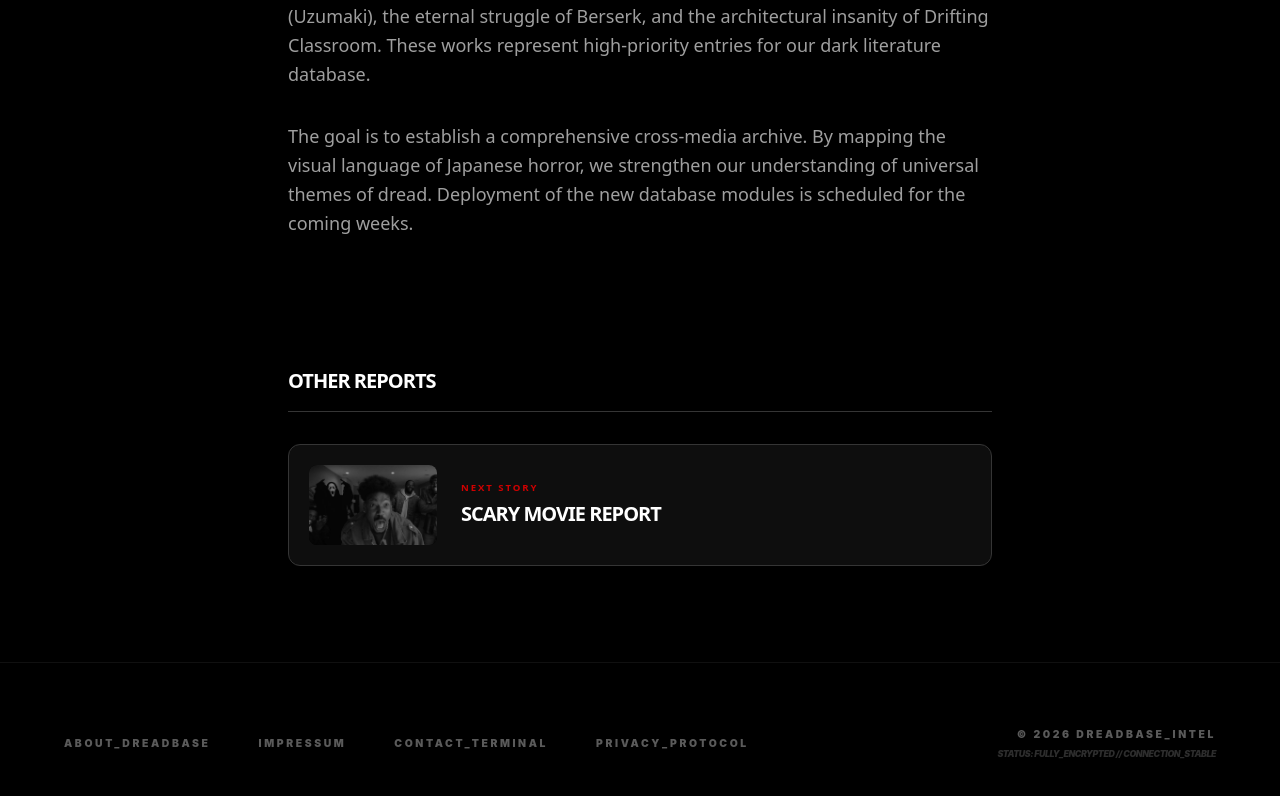
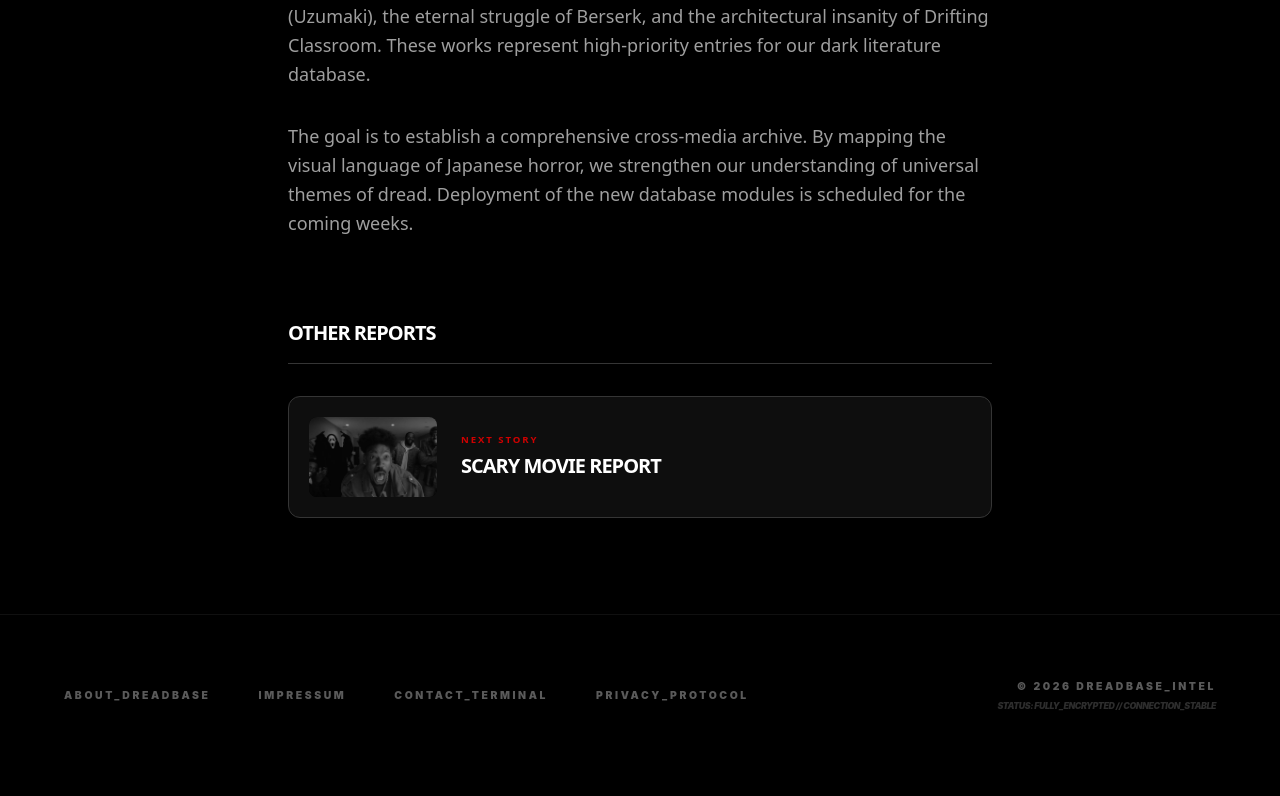
Before and after one commit to 84cdx/dreadbase, a Next.js app: page /news/manga-expansion in a window 1280 px wide. Shown: the part 905-1701 px from the top of the page. Built offline with nearby package versions, Linux system fonts and the light colour scheme; no server answers.

Commit message:
Reduce news page padding

```diff
--- a/src/app/news/[slug]/page.tsx
+++ b/src/app/news/[slug]/page.tsx
@@ -130,7 +130,7 @@ export default async function NewsArticlePage({ params }: { params: Promise<{ sl
           )}
 
           {/* Recommended Section */}
-          <section className="pt-20 space-y-8">
+          <section className="pt-8 space-y-8">
             <div className="flex items-center justify-between border-b border-secondary pb-4">
               <h2 className="text-xl font-black text-white uppercase tracking-tighter">
                 OTHER REPORTS
```
